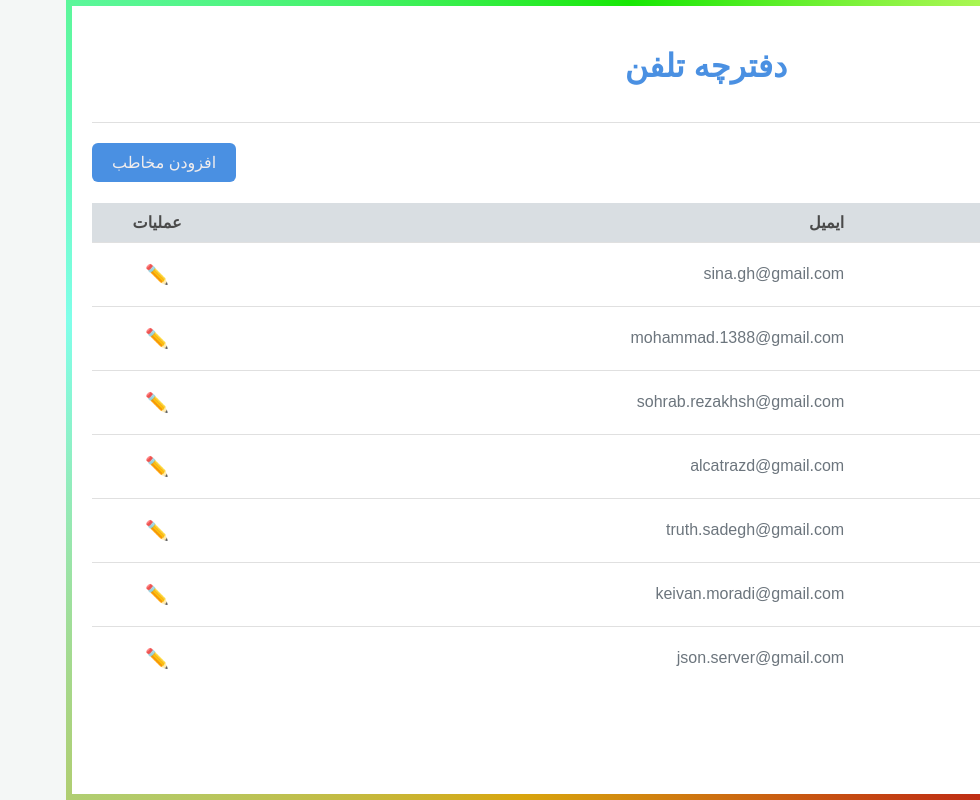
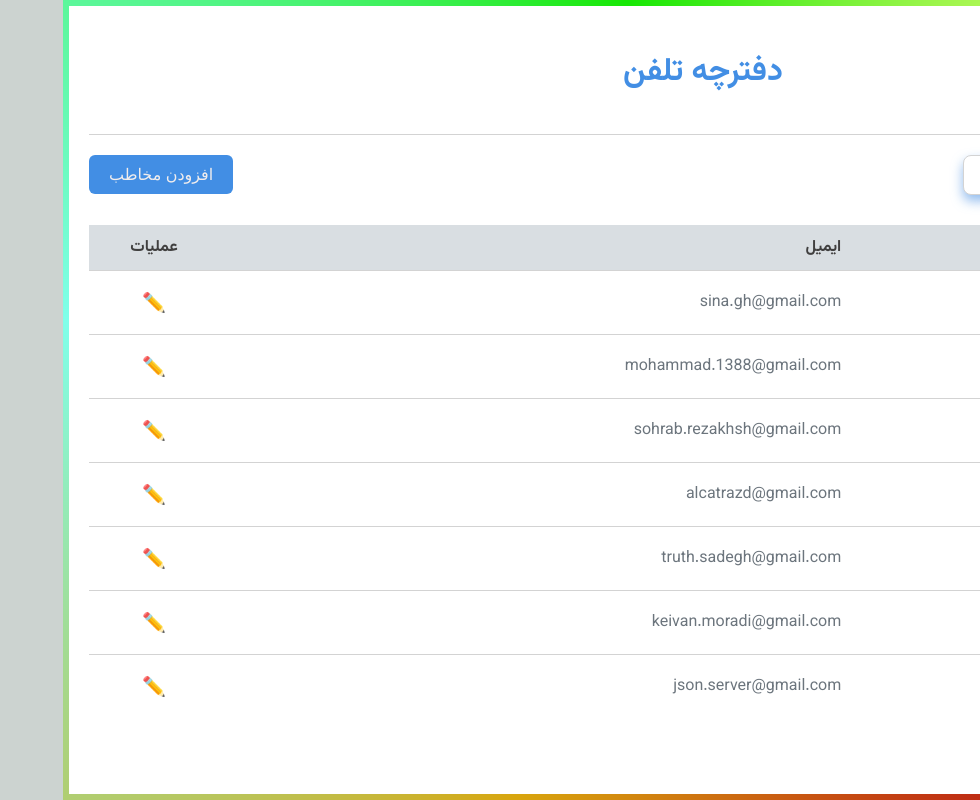
Before and after one commit to Alirezafarajime/persian-contact-app, a React (Vite) app in the folder new-contact-app/: page / in a window 1280 px wide. Shown: the whole page, without its empty margins (300-1280 px from the left). Built offline with nearby package versions, Linux system fonts and the light colour scheme; the HTML template or start-up script is replaced by a standard one.

Commit message:
Search-bar box shadow Changed successfully

```diff
--- a/new-contact-app/src/index.css
+++ b/new-contact-app/src/index.css
@@ -1,18 +1,18 @@
+@import url('https://fonts.googleapis.com/css2?family=Vazirmatn:wght@400;500;600;700&display=swap');
 :root {
-  --primary-color: #4a90e2;
-  --danger-color: #d0021b;
-  --success-color: #7ed321;
-  --background-color: #f4f7f6;
+  --primary-color: #428ee4;
+  --danger-color: #be061b;
+  --success-color: #71c11b;
+  --background-color: #ccd3d0;
   --container-bg: #ffffff;
-  --text-color: #4a4a4a;
-  --border-color: #e0e0e0;
-  --hover-bg: #f8f9fa;
+  --text-color: #403f3f;
+  --border-color: #d3d3d3;
+  --hover-bg: #d5d9dc;
 }
 
 body {
   margin: 0;
-  font-family:'Oxygen',
-    sans-serif;
+  font-family:'Vazirmatn','Oxygen',sans-serif;
   -webkit-font-smoothing: antialiased;
   -moz-osx-font-smoothing: grayscale;
   background-color: var(--background-color);
@@ -53,8 +53,11 @@ body {
   display: flex;
   justify-content: space-between;
   align-items: center;
-  margin-bottom: 20px;
+  margin-bottom: 30px;
   gap: 15px;
+}
+.search-bar {
+  flex-grow: 0.1;
 }
 
 .search-bar input {
@@ -64,12 +67,15 @@ body {
   border: 1px solid var(--border-color);
   font-size: 1rem;
   transition: border-color 0.4s, box-shadow 0.4s;
+  box-shadow: 0 6px 12px 0 rgba(74, 144, 226, 0.6);
+
 }
 
 .search-bar input:focus {
   outline: none;
   border-color: var(--primary-color);
   box-shadow: 0 0 0 2px rgba(74, 144, 226, 0.2);
+
 }
 
 .btn {
```
